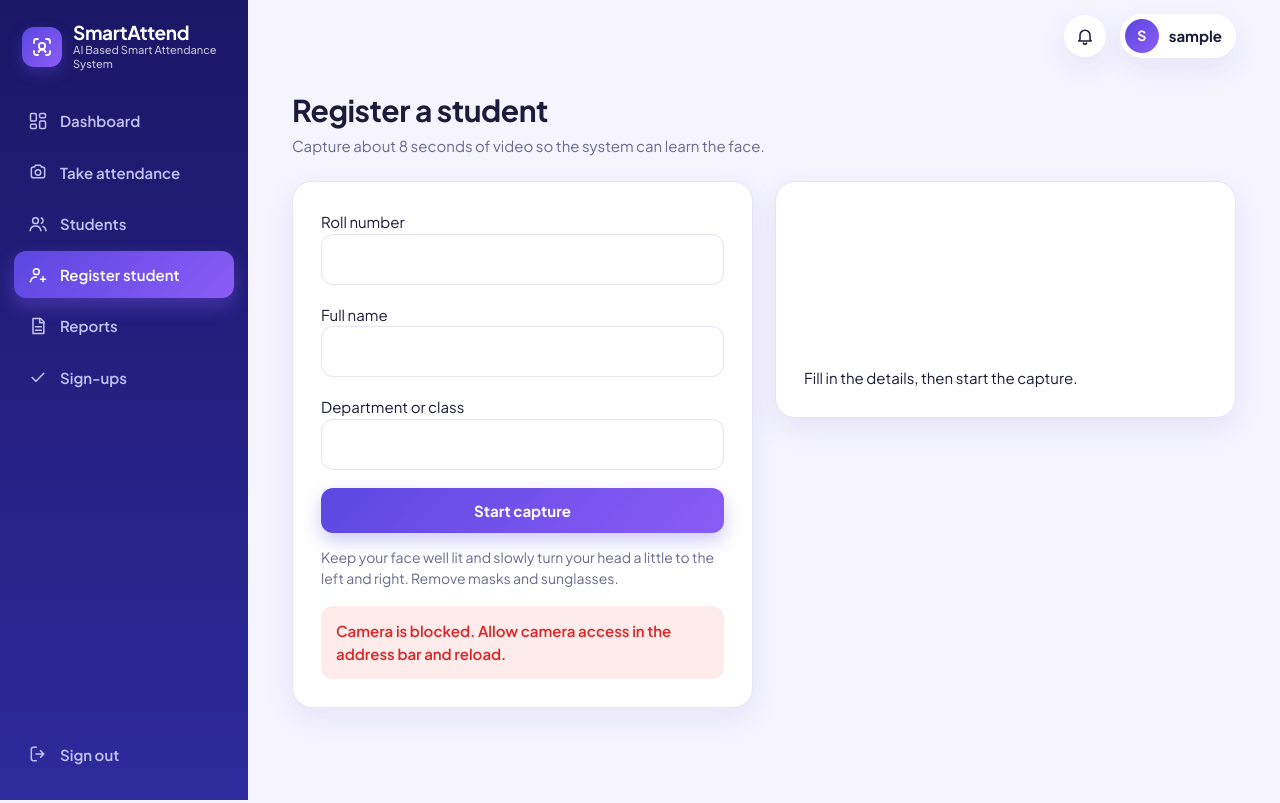
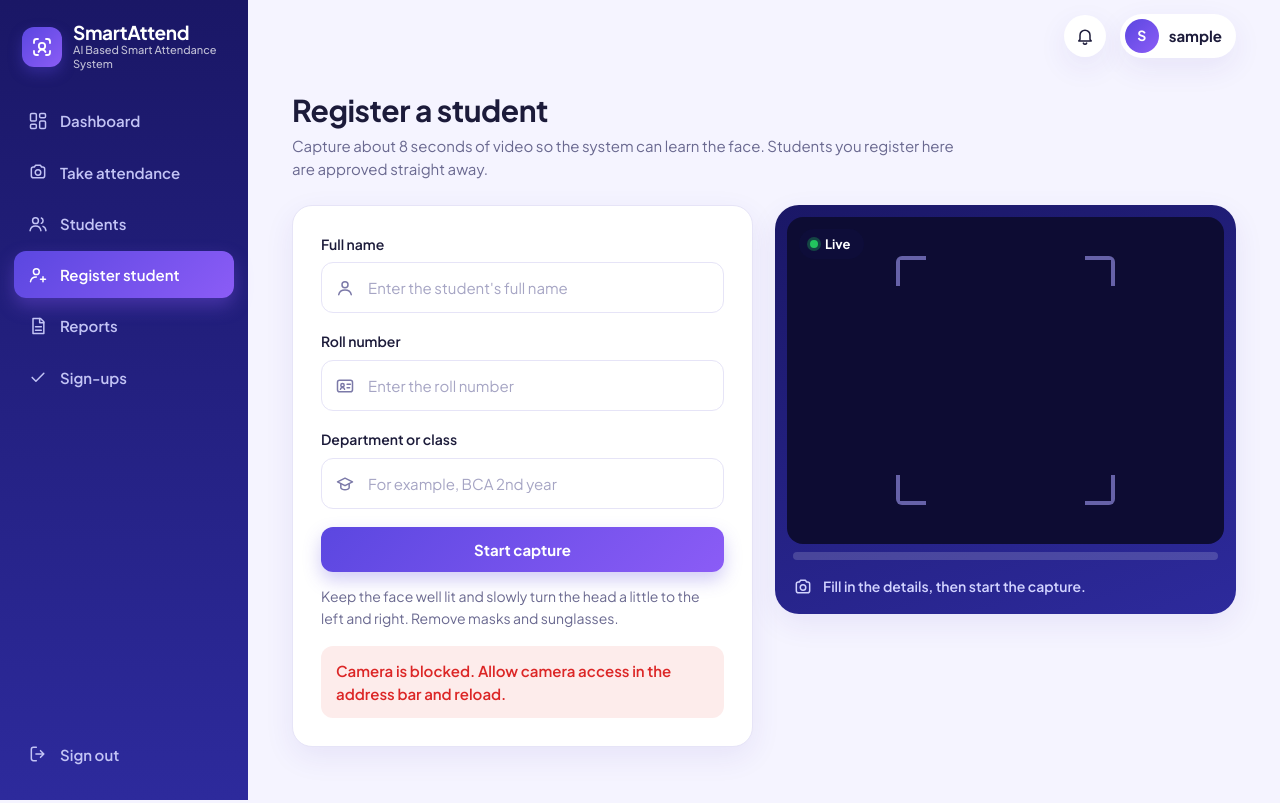
Before and after one commit to Yokshita13/AI_Attendance, a Flask app: page /register in a window 1280 px wide. Run offline with Flask 3, Linux system fonts and the light colour scheme; the visitor is signed in with stand-in values (Sample User, id 1); data comes from the database, SQL or seed files in the repository; parts of the project's set-up code (start-up, migrations or seed data) failed here and were passed over; some libraries are stand-ins or nearby versions.

Commit message:
Update register.html

```diff
--- a/frontend/templates/register.html
+++ b/frontend/templates/register.html
@@ -1,70 +1,64 @@
 {% extends "base.html" %}
+{% from "_icons.html" import icon %}
 {% block title %}Register student{% endblock %}
 {% block content %}
 <div class="page-head"><div><h1>Register a student</h1>
-  <p>Capture about 8 seconds of video so the system can learn the face.</p></div></div>
+  <p>Capture about 8 seconds of video so the system can learn the face. Students you register here are approved straight away.</p></div></div>
 <div class="split">
   <section class="panel">
     <form id="form" class="form">
-      <label>Roll number <input id="roll" required autocomplete="off"></label>
-      <label>Full name <input id="name" required autocomplete="off"></label>
-      <label>Department or class <input id="dept" autocomplete="off"></label>
-      <button class="btn" id="go" type="submit">Start capture</button>
+      <div class="field"><label for="name">Full name</label>
+        <div class="control">{{ icon('user') }}<input id="name" placeholder="Enter the student's full name" required autocomplete="off"></div></div>
+      <div class="field"><label for="roll">Roll number</label>
+        <div class="control">{{ icon('id') }}<input id="roll" placeholder="Enter the roll number" required autocomplete="off"></div></div>
+      <div class="field"><label for="dept">Department or class</label>
+        <div class="control">{{ icon('cap') }}<input id="dept" placeholder="For example, BCA 2nd year" autocomplete="off"></div></div>
+      <button class="btn block" id="go" type="submit">Start capture</button>
     </form>
-    <p class="hint">Keep your face well lit and slowly turn your head a little to the left and right. Remove masks and sunglasses.</p>
+    <p class="hint">Keep the face well lit and slowly turn the head a little to the left and right. Remove masks and sunglasses.</p>
     <div id="msg" class="notice" hidden role="status"></div>
   </section>
-  <section class="panel">
-    <div class="stage">
-      <div class="portal" id="portal" data-state="idle" style="--p:100">
-        <div class="portal-view"><video id="video" autoplay playsinline muted></video></div>
-      </div>
-      <div class="verdict"><p id="count">Fill in the details, then start the capture.</p></div>
-    </div>
-  </section>
+  <div class="cam" id="cam" data-state="idle">
+    <div class="cam-view"><video id="video" autoplay playsinline muted></video><i class="frame"></i><span class="live">Live</span></div>
+    <div class="meter"><i id="meter"></i></div>
+    <div class="cam-bar">{{ icon('camera') }}<span id="count">Fill in the details, then start the capture.</span></div>
+  </div>
 </div>
 {% endblock %}
 {% block scripts %}
 <script src="{{ url_for('static', filename='camera.js') }}"></script>
 <script>
 const TOTAL = 20, GAP_MS = 400;
-const video = document.getElementById('video'), portal = document.getElementById('portal');
-const msg = document.getElementById('msg'), count = document.getElementById('count');
-const go = document.getElementById('go');
+const $ = id => document.getElementById(id);
+const video = $('video'), cam = $('cam'), msg = $('msg'), count = $('count'), go = $('go');
 function show(t, cls) { msg.hidden = false; msg.textContent = t; msg.className = 'notice ' + cls; }
 
 Cam.start(video).catch(() => show('Camera is blocked. Allow camera access in the address bar and reload.', 'bad'));
 
-document.getElementById('form').addEventListener('submit', async e => {
+$('form').addEventListener('submit', async e => {
   e.preventDefault();
-  go.disabled = true; msg.hidden = true;
-  portal.dataset.state = 'ok';
+  go.disabled = true; msg.hidden = true; cam.dataset.state = 'ok';
   const images = [];
   for (let i = 0; i < TOTAL; i++) {
     images.push(Cam.grab(video, 0.9));
-    portal.style.setProperty('--p', ((i + 1) / TOTAL * 100).toFixed(0));
-    count.textContent = `Captured ${i + 1} of ${TOTAL}. Keep your face in the circle.`;
+    $('meter').style.width = ((i + 1) / TOTAL * 100) + '%';
+    count.textContent = `Captured ${i + 1} of ${TOTAL}. Keep the face inside the frame.`;
     await new Promise(r => setTimeout(r, GAP_MS));
   }
   count.textContent = 'Saving and training the model…';
   const res = await fetch('/api/register', {
     method: 'POST', headers: {'Content-Type': 'application/json'},
-    body: JSON.stringify({
-      roll_no: document.getElementById('roll').value, name: document.getElementById('name').value,
-      department: document.getElementById('dept').value, images
-    })
+    body: JSON.stringify({ roll_no: $('roll').value, name: $('name').value, department: $('dept').value, images })
   });
   const d = await res.json();
   if (res.ok) {
     show(`Registered with ${d.samples} face samples.`, 'ok');
-    count.textContent = 'Done. You can register the next student.';
-    e.target.reset();
+    count.textContent = 'Done. You can register the next student.'; e.target.reset();
   } else {
     show(d.error || 'Registration failed. Try again.', 'bad');
-    portal.dataset.state = 'bad';
-    count.textContent = 'Nothing was saved.';
+    cam.dataset.state = 'bad'; count.textContent = 'Nothing was saved.';
   }
-  setTimeout(() => { portal.dataset.state = 'idle'; portal.style.setProperty('--p', 100); }, 2500);
+  setTimeout(() => { cam.dataset.state = 'idle'; $('meter').style.width = '0'; }, 2500);
   go.disabled = false;
 });
 </script>
```
